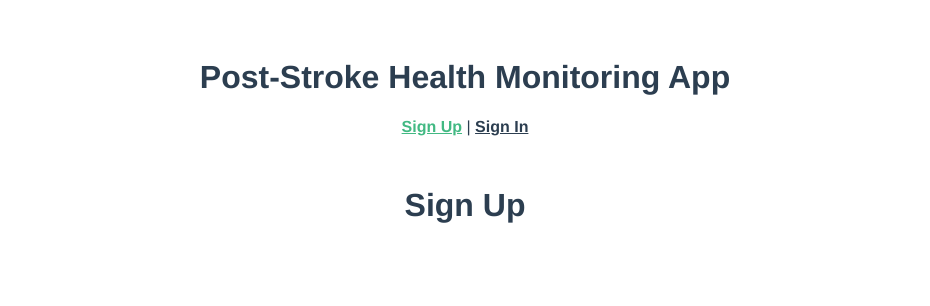
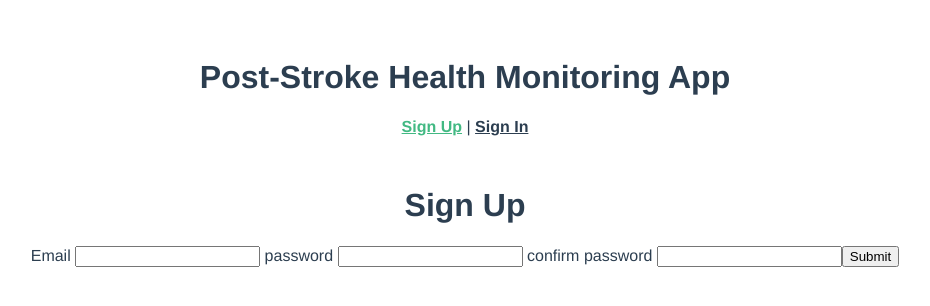
Before and after one commit to antoniorestivo/post_stroke_health_monitoring_vue_app, a Vue app: page /signup in a window 1280 px wide. Shown: the top 306 px of the page, without its empty margins (175-1105 px from the left). Built offline with nearby package versions, Linux system fonts and the light colour scheme; the HTML template or start-up script is replaced by a standard one.

Commit message:
Made sign in and sign up functional

```diff
--- a/src/views/SignIn.vue
+++ b/src/views/SignIn.vue
@@ -1,6 +1,48 @@
 <template>
   <div class="signin">
     <h1>Sign In</h1>
-    <h2></h2>
+    <form v-on:submit.prevent="loginUser()">
+      <ul>
+        <li v-for="error in errors" v-bind:key="error">{{ error }} </li>
+      </ul>
+      Email <input type="text" v-model="newEmail" />
+      password <input type="text" v-model="newPassword" />
+      <input type="submit" value="Submit" />
+    </form>
+
+
   </div>
 </template>
+
+<script>
+import axios from "axios";
+
+export default{
+  data: function() {
+    return {
+      sameEmail: "",
+      samePassword: "",
+    };
+  },
+  created: function() {},
+  methods: {
+    loginUser: function() {
+      var params = {
+        email: this.sameEmail,
+        password: this.samePassword,
+
+      };
+      axios
+      .post("/api/sessions",params)
+      .then(response => {
+        console.log("user login", response);
+        this.$router.push("/sessions")
+      })
+      .catch(error => {
+          console.log("user create error", error.response);
+          this.errors = error.response.data.errors;
+        });
+    },
+  },
+};
+</script>
--- a/src/views/SignUp.vue
+++ b/src/views/SignUp.vue
@@ -1,6 +1,50 @@
 <template>
   <div class="signup">
     <h1>Sign Up</h1>
-    <h2></h2>
+    <form v-on:submit.prevent="createUser()">
+      <ul>
+        <li v-for="error in errors" v-bind:key="error">{{ error }} </li>
+      </ul>
+      Email <input type="text" v-model="newEmail" />
+      password <input type="text" v-model="newPassword" />
+      confirm password <input type="text" v-model="newConfirmPassword" />
+      <input type="submit" value="Submit" />
+    </form>
+
+
   </div>
 </template>
+
+<script>
+import axios from "axios";
+
+export default{
+  data: function() {
+    return {
+      newEmail: "",
+      newPassword: "",
+      newConfirmPassword: ""
+    };
+  },
+  created: function() {},
+  methods: {
+    createUser: function() {
+      var params = {
+        email: this.newEmail,
+        password: this.newPassword,
+        confirm_password: this.newConfirmPassword
+      };
+      axios
+      .post("/api/users",params)
+      .then(response => {
+        console.log("user create", response);
+        this.$router.push("/users")
+      })
+      .catch(error => {
+          console.log("user create error", error.response);
+          this.errors = error.response.data.errors;
+        });
+    },
+  },
+};
+</script>
```
